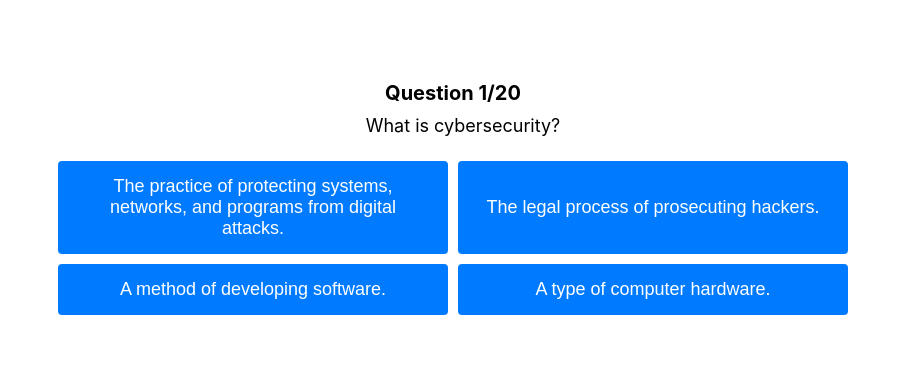
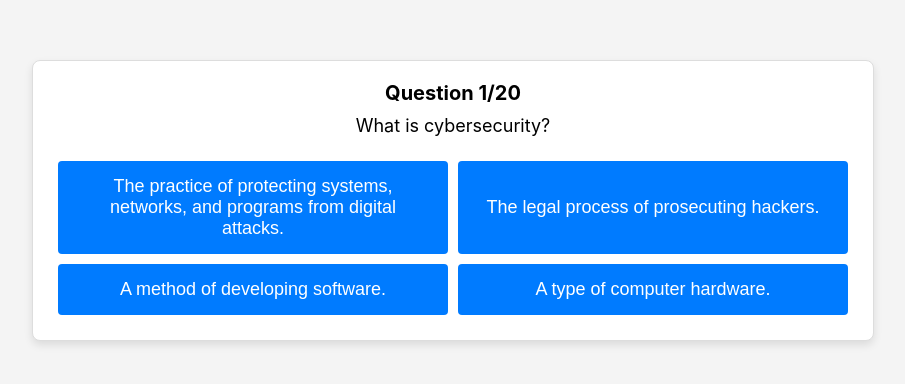
Before and after one commit to attajunyah/quiz-gpt, a React (Create React App) app: page / in a window 1280 px wide. Shown: the part 200-584 px from the top of the page, without its empty margins (187-1092 px from the left). Built offline with nearby package versions, Linux system fonts and the light colour scheme.

Commit message:
placed quiz within a card

```diff
--- a/src/App.css
+++ b/src/App.css
@@ -1,8 +1,13 @@
-body, html {
-  margin: 0;
-  padding: 0;
-  overflow-x: hidden; /* Prevent horizontal scrolling */
-  height: 100%; /* Full height to the body */
+.question-section {
+  width: 100%;
+  max-width: 600px; /* Control the maximum width for better readability */
+  margin: 20px auto; /* Center the card and give some space from the top */
+  background-color: #fff; /* Card background color */
+  padding: 20px; /* Padding inside the card */
+  border-radius: 8px; /* Rounded corners for the card */
+  box-shadow: 0 4px 8px rgba(0,0,0,0.1); /* Subtle shadow for depth */
+  text-align: center; /* Center the text within the card */
+  border: 1px solid #ddd; /* Light border for definition */
 }
 
 .app {
@@ -13,25 +18,24 @@ body, html {
   min-height: 100vh;
   padding: 0 20px;
   box-sizing: border-box;
+  background-color: #f4f4f4; /* Light background for the entire app for contrast */
 }
 
 .question-count, .question-text {
-  width: 100%; /* Ensure full width to allow central alignment */
-  text-align: center; /* Center the text horizontally */
+  width: 100%;
+  text-align: center;
 }
 
 .question-count {
-  font-size: 20px; /* Optional: adjust the font size if necessary */
-  font-weight: bold; /* Make it bold to distinguish from the question text */
-  margin-bottom: 10px; /* Ensure there's a space between the count and the question */
+  font-size: 20px;
+  font-weight: bold;
+  margin-bottom: 10px;
 }
 
 .question-text {
-  font-size: 18px; /* Set appropriate font size for readability */
-  margin-bottom: 20px; /* Space before the answer section begins */
-  padding: 0 10px; /* Padding on sides to ensure text doesn't touch the edges */
+  font-size: 18px;
+  margin-bottom: 20px;
 }
-
 
 .answer-section {
   display: flex;
@@ -40,7 +44,7 @@ body, html {
 }
 
 .answer-section button {
-  margin: 5px 0; /* More vertical space between buttons */
+  margin: 5px 0;
   padding: 12px 20px;
   font-size: 16px;
   cursor: pointer;
@@ -62,7 +66,7 @@ body, html {
   }
 
   .answer-section button {
-    flex: 1 1 45%; /* Adjust button width on larger screens */
+    flex: 1 1 45%;
     margin: 5px;
   }
 }
```
